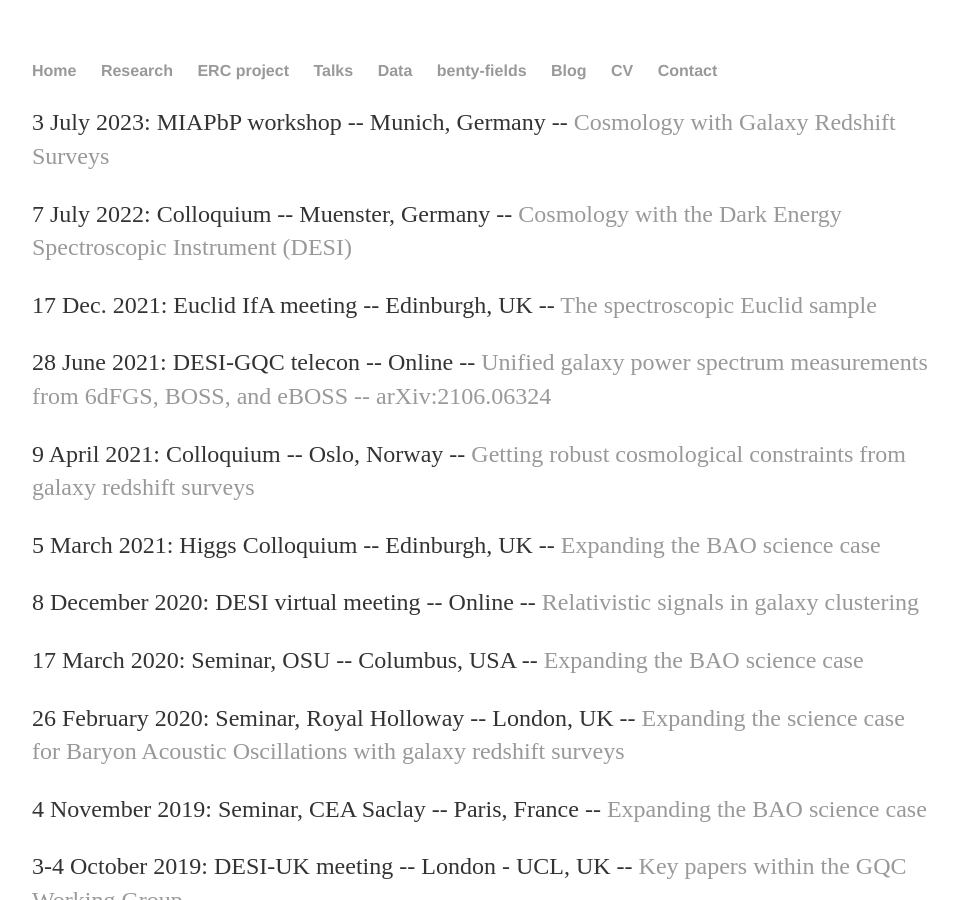
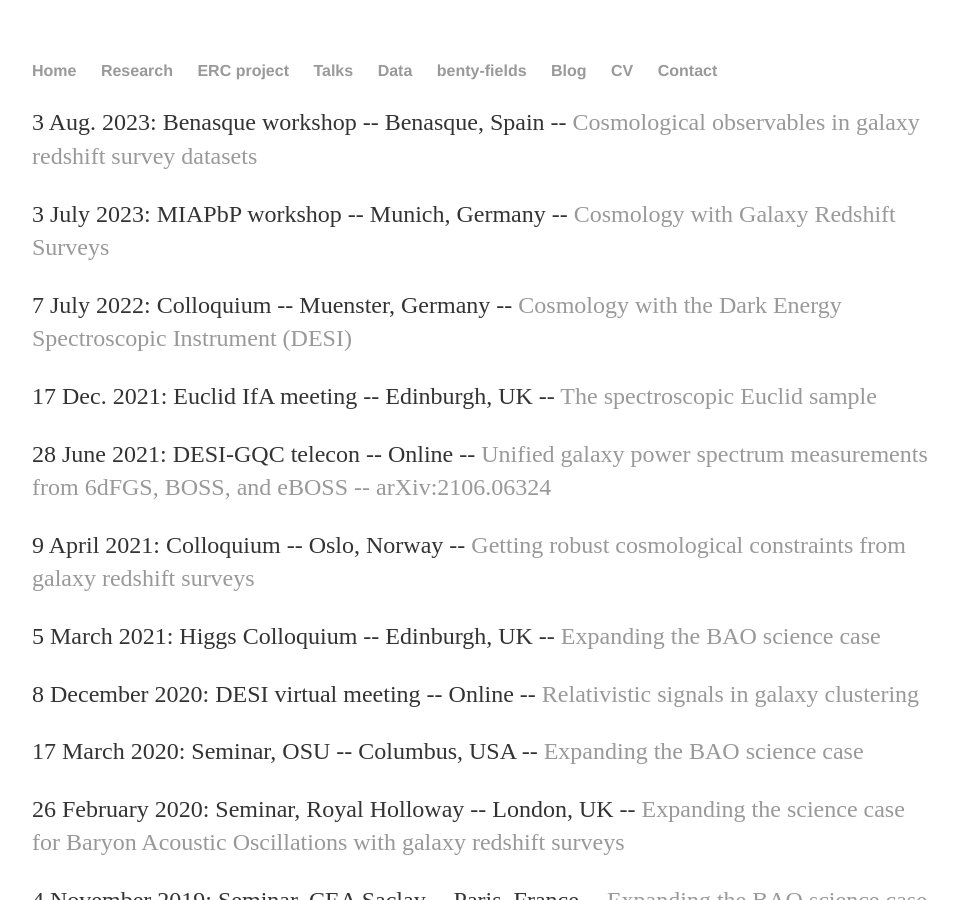
Before and after one commit to fbeutler/fbeutler.github.io, a Jekyll site: the page built from talks/talks.html, in a window 1280 px wide and 900 px high. Shown: the whole window, without its empty margins (160-1118 px from the left). Built offline with Jekyll 4.4.1, drawn with Linux system fonts in a browser that asks for light colours.

Commit message:
Update talks.html

```diff
--- a/talks/talks.html
+++ b/talks/talks.html
@@ -4,6 +4,9 @@ title: My talks
 ---
 
 <div id="talks">
+  <p>
+     3 Aug. 2023: Benasque workshop -- Benasque, Spain -- <a href='/static/Benasque_2023.pdf' target="_blank">Cosmological observables in galaxy redshift survey datasets</a>
+  </p>
   <p>
      3 July 2023: MIAPbP workshop -- Munich, Germany -- <a href='/static/MIAPbP_2023_Florian_Beutler.pdf' target="_blank">Cosmology with Galaxy Redshift Surveys</a>
   </p>
```
